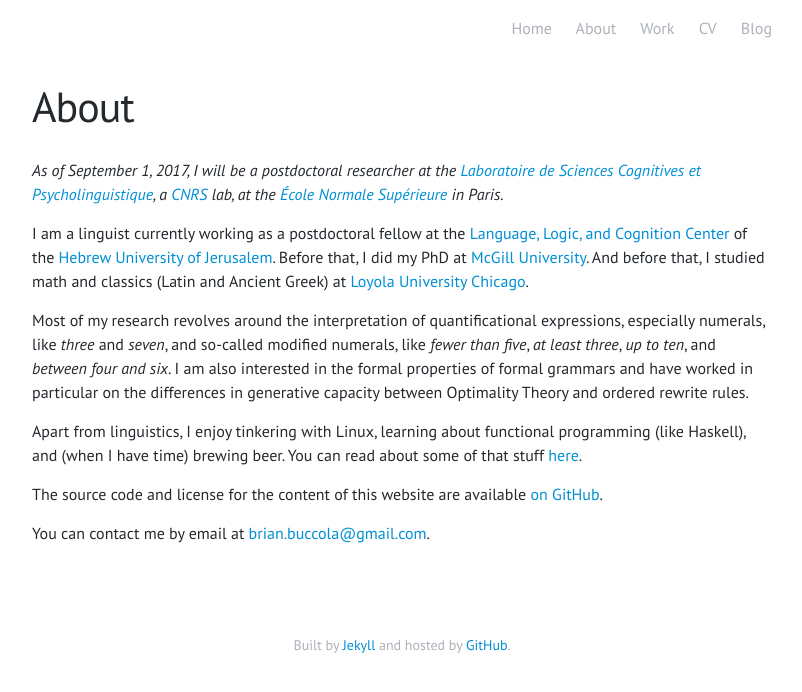
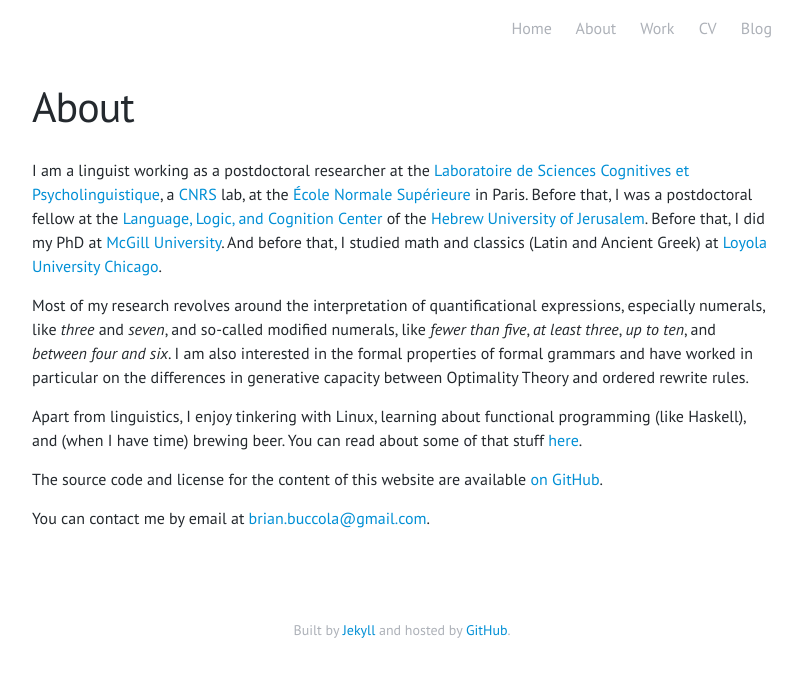
Before and after one commit to brianbuccola/brianbuccola.github.io, a Jekyll site: the page built from about.md, in a window 1280 px wide. Shown: the top 692 px of the page, without its empty margins (238-1040 px from the left). Built offline with Jekyll 4.4.1, drawn with Linux system fonts in a browser that asks for light colours; some web fonts are replaced.

Commit message:
Update affiliation: LLCC (HUJI) -> LSCP (CNRS, ENS)

```diff
--- a/about.md
+++ b/about.md
@@ -4,20 +4,17 @@ title: "About"
 permalink: /about/
 ---
 
-*As of September 1, 2017, I will be a postdoctoral researcher at the
-[Laboratoire de Sciences Cognitives et Psycholinguistique][lscp], a [CNRS][cnrs]
-lab, at the [École Normale Supérieure][ens] in Paris.*
+I am a linguist working as a postdoctoral researcher at the [Laboratoire de
+Sciences Cognitives et Psycholinguistique][lscp], a [CNRS][cnrs] lab, at the
+[École Normale Supérieure][ens] in Paris. Before that, I was a postdoctoral
+fellow at the [Language, Logic, and Cognition Center][llcc] of the [Hebrew
+University of Jerusalem][huji]. Before that, I did my PhD at [McGill
+University][mcgill]. And before that, I studied math and classics (Latin and
+Ancient Greek) at [Loyola University Chicago][luc].
 
 [lscp]: http://www.lscp.net/
 [cnrs]: http://www.cnrs.fr/
 [ens]: http://www.ens.fr/
-
-I am a linguist currently working as a postdoctoral fellow at the [Language,
-Logic, and Cognition Center][llcc] of the [Hebrew University of
-Jerusalem][huji]. Before that, I did my PhD at [McGill University][mcgill]. And
-before that, I studied math and classics (Latin and Ancient Greek) at [Loyola
-University Chicago][luc].
-
 [llcc]: https://scholars.huji.ac.il/llcc
 [huji]: https://new.huji.ac.il/
 [mcgill]: https://www.mcgill.ca/
```
